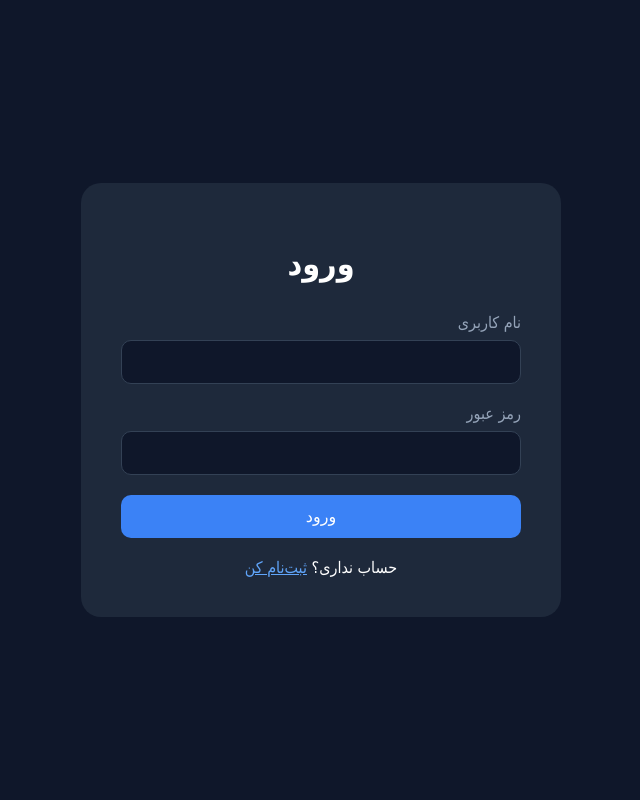
After one commit to Pouyaazim/coding-quiz, a FastAPI app: template templates/login.html in a window 1280 px wide. The commit adds this page. Shown: the whole page, without its empty margins (319-959 px from the left). Run offline with FastAPI, Linux system fonts and the light colour scheme; the template is opened without the code that fills it, so the values that code supplies are empty.

Commit message:
feat: add user login and session

```diff
--- a/main.py
+++ b/main.py
@@ -1,25 +1,40 @@
 from fastapi import FastAPI, Request, Form, Depends
 from fastapi.templating import Jinja2Templates
 from fastapi.responses import RedirectResponse
+from starlette.middleware.sessions import SessionMiddleware
 from sqlalchemy.orm import Session
 
 from database import get_db
-from auth import hash_password
+from auth import hash_password, verify_password
 from models import User
 
 app = FastAPI()
+
+app.add_middleware(SessionMiddleware, secret_key="my-super-secret-key-change-me-12345")
+
 templates = Jinja2Templates(directory="templates")
 
 
+# ----------------------------
+# صفحه اصلی
+# ----------------------------
 @app.get("/")
-def home(request: Request):
+def home(request: Request, db: Session = Depends(get_db)):
+    user_id = request.session.get("user_id")
+    user = None
+    if user_id:
+        user = db.query(User).filter(User.id == user_id).first()
+
     return templates.TemplateResponse(
         request=request,
         name="home.html",
-        context={}
+        context={"user": user}
     )
 
 
+# ----------------------------
+# ثبت‌نام
+# ----------------------------
 @app.get("/register")
 def register_page(request: Request):
     return templates.TemplateResponse(
@@ -37,7 +52,6 @@ def register_user(
     password: str = Form(...),
     db: Session = Depends(get_db),
 ):
-    # چک کن کاربر قبلاً ثبت‌نام نکرده باشه
     existing_user = db.query(User).filter(
         (User.username == username) | (User.email == email)
     ).first()
@@ -49,7 +63,6 @@ def register_user(
             context={"error": "این نام کاربری یا ایمیل قبلاً استفاده شده"}
         )
 
-    # ساخت کاربر جدید
     new_user = User(
         username=username,
         email=email,
@@ -61,3 +74,45 @@ def register_user(
     db.refresh(new_user)
 
     return RedirectResponse(url="/", status_code=303)
+
+
+# ----------------------------
+# ورود
+# ----------------------------
+@app.get("/login")
+def login_page(request: Request):
+    return templates.TemplateResponse(
+        request=request,
+        name="login.html",
+        context={}
+    )
+
+
+@app.post("/login")
+def login_user(
+    request: Request,
+    username: str = Form(...),
+    password: str = Form(...),
+    db: Session = Depends(get_db),
+):
+    user = db.query(User).filter(User.username == username).first()
+
+    if not user or not verify_password(password, user.hashed_password):
+        return templates.TemplateResponse(
+            request=request,
+            name="login.html",
+            context={"error": "نام کاربری یا رمز اشتباهه"}
+        )
+
+    request.session["user_id"] = user.id
+
+    return RedirectResponse(url="/", status_code=303)
+
+
+# ----------------------------
+# خروج ← این آخرین بخشه
+# ----------------------------
+@app.get("/logout")
+def logout(request: Request):
+    request.session.clear()
+    return RedirectResponse(url="/", status_code=303)
--- /dev/null
+++ b/templates/login.html
@@ -0,0 +1,96 @@
+<!DOCTYPE html>
+<html lang="fa" dir="rtl">
+<head>
+    <meta charset="UTF-8">
+    <title>ورود</title>
+    <style>
+        body {
+            font-family: Tahoma, sans-serif;
+            background: #0f172a;
+            color: white;
+            display: flex;
+            justify-content: center;
+            align-items: center;
+            min-height: 100vh;
+            margin: 0;
+        }
+        .card {
+            background: #1e293b;
+            padding: 40px;
+            border-radius: 20px;
+            width: 100%;
+            max-width: 400px;
+        }
+        h1 {
+            text-align: center;
+            margin-bottom: 30px;
+        }
+        label {
+            display: block;
+            margin-bottom: 8px;
+            color: #94a3b8;
+        }
+        input {
+            width: 100%;
+            padding: 12px;
+            margin-bottom: 20px;
+            border-radius: 10px;
+            border: 1px solid #334155;
+            background: #0f172a;
+            color: white;
+            box-sizing: border-box;
+            font-size: 1rem;
+        }
+        button {
+            width: 100%;
+            padding: 12px;
+            background: #3b82f6;
+            color: white;
+            border: none;
+            border-radius: 10px;
+            font-size: 1rem;
+            cursor: pointer;
+        }
+        button:hover {
+            background: #2563eb;
+        }
+        .error {
+            background: #7f1d1d;
+            padding: 12px;
+            border-radius: 10px;
+            margin-bottom: 20px;
+            color: #fecaca;
+        }
+        .link {
+            text-align: center;
+            margin-top: 20px;
+        }
+        .link a {
+            color: #60a5fa;
+        }
+    </style>
+</head>
+<body>
+    <div class="card">
+        <h1>ورود</h1>
+
+        {% if error %}
+        <div class="error">{{ error }}</div>
+        {% endif %}
+
+        <form method="POST" action="/login">
+            <label>نام کاربری</label>
+            <input type="text" name="username" required>
+
+            <label>رمز عبور</label>
+            <input type="password" name="password" required>
+
+            <button type="submit">ورود</button>
+        </form>
+
+        <div class="link">
+            حساب نداری؟ <a href="/register">ثبت‌نام کن</a>
+        </div>
+    </div>
+</body>
+</html>
```
Also changed, not shown: templates/home.html (+17 -3 lines).
